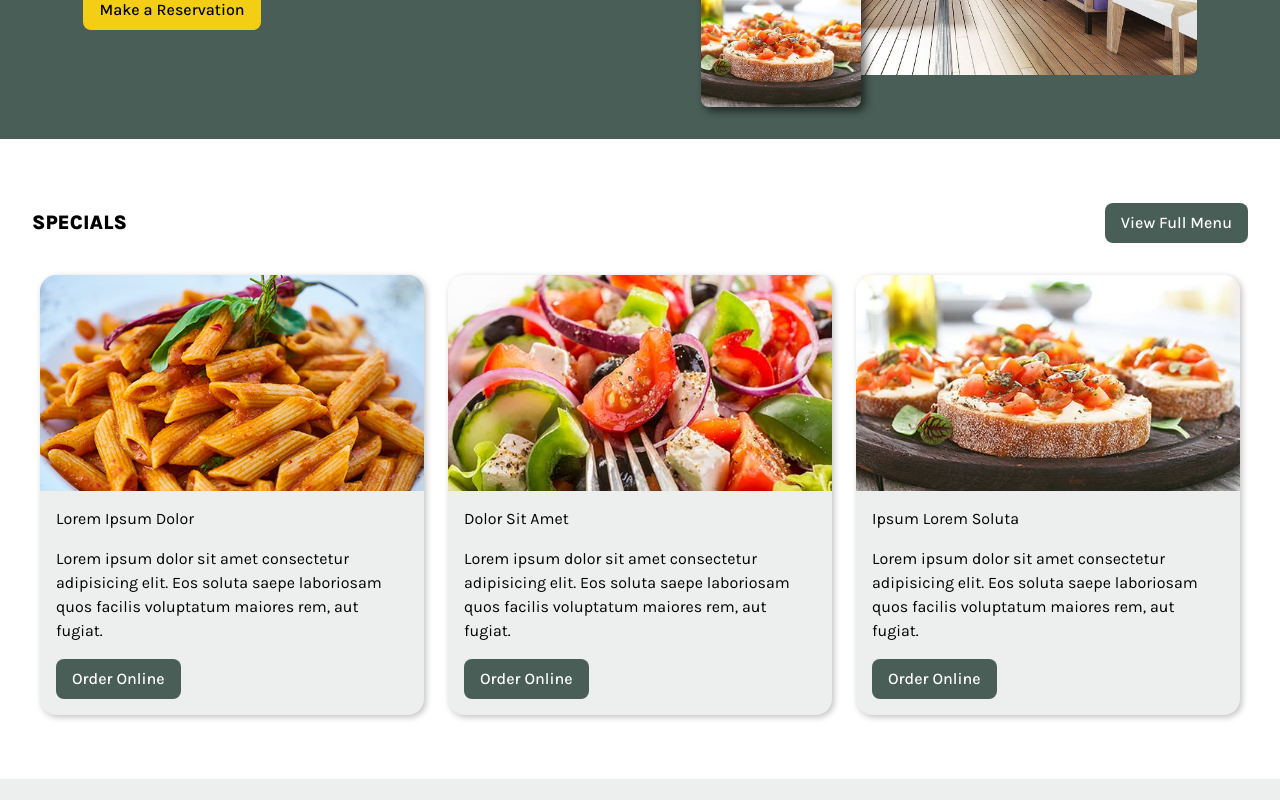
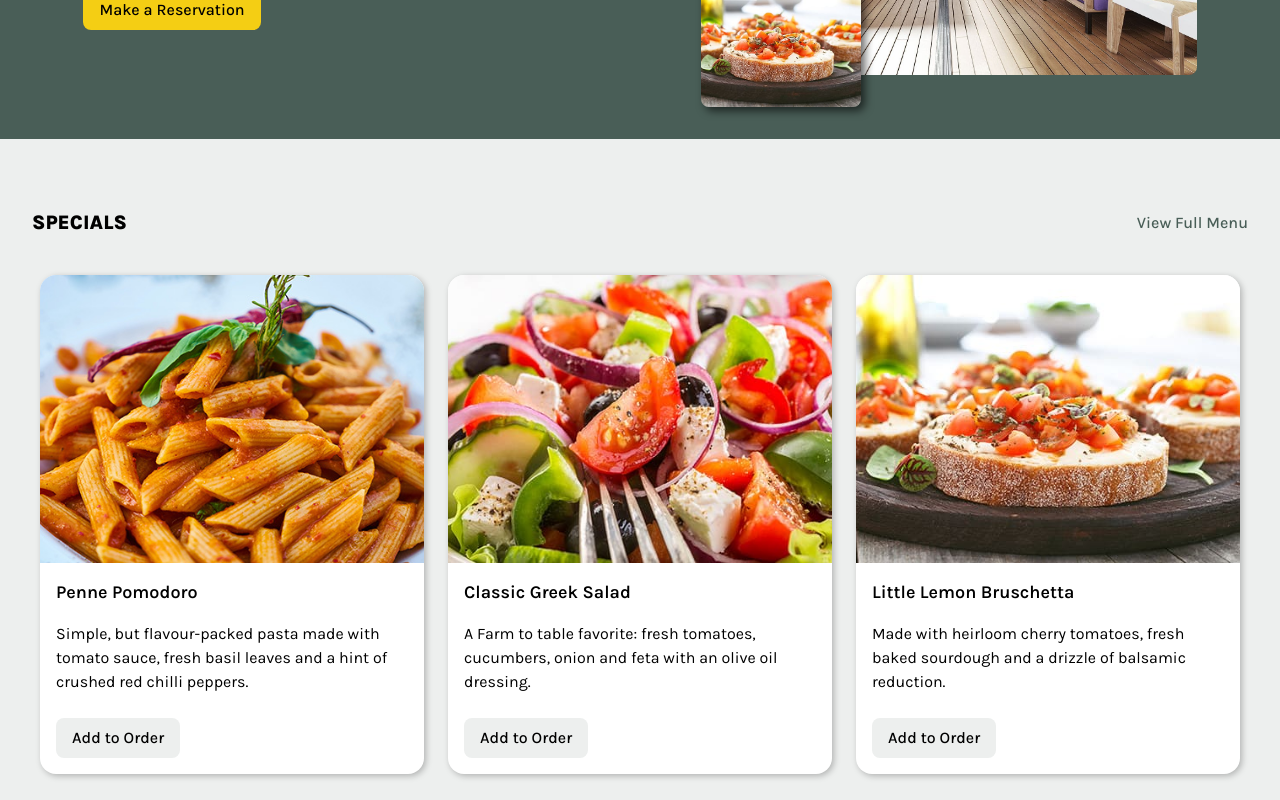
Before and after one commit to MoxieEric/meta-front-end-developer-capstone, a React (Create React App) app: page / in a window 1280 px wide. Shown: the part 360-1160 px from the top of the page. Built offline with nearby package versions, Linux system fonts and the light colour scheme; a web font is replaced by a local one.

Commit message:
specials

```diff
--- a/src/components/cards/Card.js
+++ b/src/components/cards/Card.js
@@ -1,7 +1,7 @@
 import classNames from 'classnames'
 import { Link, useNavigate } from 'react-router-dom'
 
-const Card = ({ link, children }) => {
+const Card = ({ link, background = 'white', children }) => {
 	const navigate = useNavigate()
 	const handleClick = (e) => {
 		e.preventDefault()
@@ -9,7 +9,11 @@ const Card = ({ link, children }) => {
 	}
 	return (
 		<article
-			className={classNames('card', link && 'card--link')}
+			className={classNames(
+				'card',
+				`bg-${background}`,
+				link && 'card--link'
+			)}
 			onClick={handleClick}
 		>
 			{children}
--- a/src/components/cards/CardBody.js
+++ b/src/components/cards/CardBody.js
@@ -1,5 +1,5 @@
 const CardBody = ({ children }) => {
-	return <div className='card-body px-4'>{children}</div>
+	return <div className='card-body'>{children}</div>
 }
 
 export default CardBody
--- a/src/components/cards/CardFooter.js
+++ b/src/components/cards/CardFooter.js
@@ -1,5 +1,5 @@
 const CardFooter = ({ children }) => {
-	return <footer className='card-footer px-4'>{children}</footer>
+	return <footer className='card-footer'>{children}</footer>
 }
 
 export default CardFooter
--- a/src/components/cards/CardHeader.js
+++ b/src/components/cards/CardHeader.js
@@ -1,5 +1,5 @@
 const CardHeader = ({ children }) => {
-	return <header className='card-header px-4'>{children}</header>
+	return <header className='card-header card-title'>{children}</header>
 }
 
 export default CardHeader
--- a/src/components/cards/CardImage.js
+++ b/src/components/cards/CardImage.js
@@ -1,13 +1,7 @@
 const CardImage = ({ src, alt = '', width, height }) => {
 	return (
 		<figure className='card-image'>
-			<img
-				src={src}
-				alt={alt}
-				width={width}
-				height={height}
-				className='w-full object-cover aspect-video'
-			/>
+			<img src={src} alt={alt} width={width} height={height} />
 		</figure>
 	)
 }
--- a/src/components/screens/Home.js
+++ b/src/components/screens/Home.js
@@ -42,12 +42,12 @@ const Home = () => {
 					</div>
 				</FeatureSection>
 			</PageSection>
-			<PageSection id='specials' background='white'>
+			<PageSection id='specials' background='light'>
 				<CardsSection
 					title='Specials'
 					subtitle=''
 					cta={
-						<Link to='/menu' className='button'>
+						<Link to='/menu' className='button button--link'>
 							View Full Menu
 						</Link>
 					}
@@ -62,15 +62,18 @@ const Home = () => {
 								<p>{item.description}</p>
 							</CardBody>
 							<CardFooter>
-								<Link className='button' to='/menu'>
-									Order Online
+								<Link
+									className='button button--secondary bg-light'
+									to='/menu'
+								>
+									Add to Order
 								</Link>
 							</CardFooter>
 						</Card>
 					))}
 				</CardsSection>
 			</PageSection>
-			<PageSection id='testimonials' background='light'>
+			<PageSection id='testimonials' background='white'>
 				<CardsSection title='Testimonials' subtitle=''>
 					<div className='rounded bg-primary h-48 w-36' />
 					<div className='rounded bg-primary h-48 w-36' />
--- a/src/config/specialsContent.js
+++ b/src/config/specialsContent.js
@@ -1,25 +1,25 @@
 const specialsContent = [
 	{
 		id: 'a89gob',
-		title: 'Lorem Ipsum Dolor',
+		title: 'Penne Pomodoro',
 		description:
-			'Lorem ipsum dolor sit amet consectetur adipisicing elit. Eos soluta saepe laboriosam quos facilis voluptatum maiores rem, aut fugiat.',
+			'Simple, but flavour-packed pasta made with tomato sauce, fresh basil leaves and a hint of crushed red chilli peppers.',
 		link: '/menu',
 		image: '/little-lemon-restauran-food-04@0.5x.jpg',
 	},
 	{
 		id: 'b89gfaob',
-		title: 'Dolor Sit Amet',
+		title: 'Classic Greek Salad',
 		description:
-			'Lorem ipsum dolor sit amet consectetur adipisicing elit. Eos soluta saepe laboriosam quos facilis voluptatum maiores rem, aut fugiat.',
+			'A Farm to table favorite: fresh tomatoes, cucumbers, onion and feta with an olive oil dressing.',
 		link: '/menu',
 		image: '/little-lemon-restauran-food-02@0.5x.jpg',
 	},
 	{
 		id: 'c89g6aj1ob',
-		title: 'Ipsum Lorem Soluta',
+		title: 'Little Lemon Bruschetta',
 		description:
-			'Lorem ipsum dolor sit amet consectetur adipisicing elit. Eos soluta saepe laboriosam quos facilis voluptatum maiores rem, aut fugiat.',
+			'Made with heirloom cherry tomatoes, fresh baked sourdough and a drizzle of balsamic reduction.',
 		link: '/menu',
 		image: '/little-lemon-restauran-food-03@0.5x.jpg',
 	},
--- a/src/styles/app.css
+++ b/src/styles/app.css
@@ -98,6 +98,18 @@ html, body {
 	color: black;
 	background: var(--color-tan);
 }
+.button--link {
+	padding-left: 0;
+	padding-right: 0;
+	background: transparent;
+	color: var(--color-primary);
+}
+.button--link:hover {
+	text-decoration: underline;
+	background: transparent;
+	color: black;
+}
+
 
 
 
@@ -315,27 +327,40 @@ main {
 
 /* Card */
 .card {
-	/*  hover:shadow-lg cursor-pointer transition-all */
 	display: flex;
 	flex-direction: column;
+	align-items: start;
+	justify-content: start;
 	gap: 1rem;
 	width: 100%;
+	max-width: 24rem;
 	overflow: hidden;
+	padding-bottom: 1rem;
 	border-radius: var(--rounded-lg);
 	box-shadow: var(--shadow-md);
-	padding-bottom: 1rem;
-	align-items: start;
-	justify-content: start;
-	max-width: 24rem;
 	background: var(--color-light);
 	transition: all .2s ease-out;
 }
-
 .card--link {
 	cursor: pointer;
 }
 .card--link:hover {
 	box-shadow: var(--shadow-lg);
+}
+
+.card-image img {
+	width: 100%;
+	aspect-ratio: 4/3;
+	object-fit: cover;
+}
+
+.card-header,
+.card-body,
+.card-footer {
+	padding: 0 1rem;
+}
+.card-body p {
+	margin-bottom: .5rem;
 }
 
 
```
Also changed, not shown: src/styles/tailwind.min.css.
